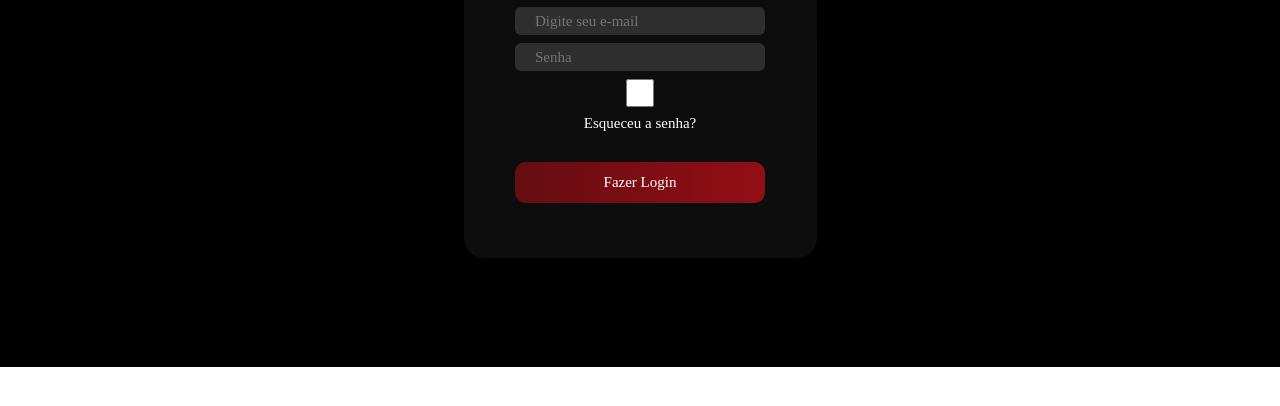
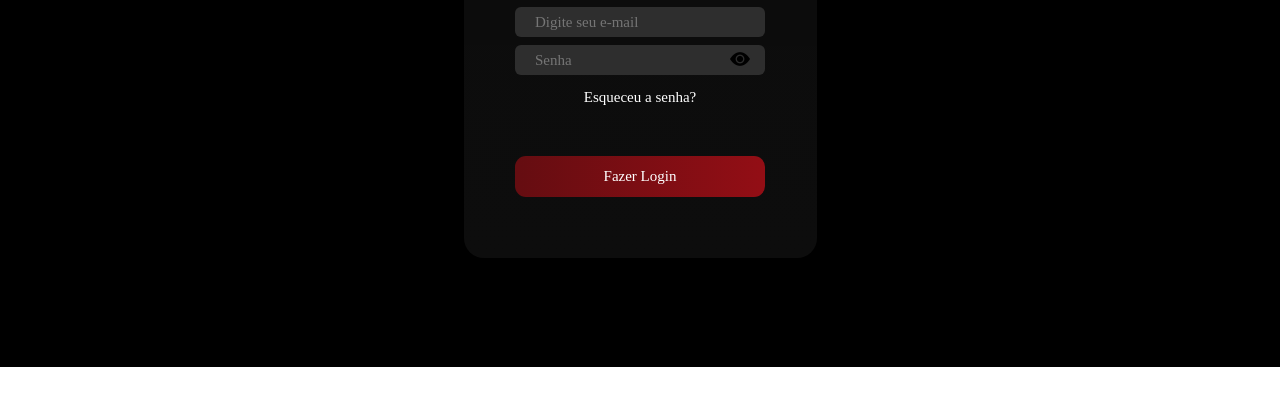
Before and after one commit to projeto-yotte/site-yotte, a website: page site/public/login.html in a window 1280 px wide. Shown: the part 276-682 px from the top of the page. Drawn offline with nearby package versions, Linux system fonts and the light colour scheme.

Commit message:
página login 85%

```diff
--- a/site/public/css/login.css
+++ b/site/public/css/login.css
@@ -25,6 +25,16 @@
     width: 353px;
     height: 425px;
     border-radius: 20px;
+}
+
+.eye {
+    margin: -35px 0 0 200px;
+}
+
+.eye i {
+    cursor: pointer;
+font-size: 20px;
+    right: 5%;
 }
 
 .back {
@@ -58,13 +68,14 @@
 .info-input span {
     color: #fff;
     font-size: 15px;
+    padding: 10px 0 0 0;
 }
 
 .info-input input {
     background-color: rgba(46, 46, 46, 1);
     border-radius: 6px;
     width: 250px;
-    height: 28px;
+    height: 30px;
     border: none;
     text-indent: 20px;
     color: #fff;
@@ -75,7 +86,7 @@
     display: flex;
     justify-content: center;
     width: 100%;
-    padding: 30px;
+    padding: 50px;
 }
 
 .button-login {
--- a/site/public/login.html
+++ b/site/public/login.html
@@ -5,6 +5,7 @@
     <meta charset="UTF-8">
     <meta name="viewport" content="width=device-width, initial-scale=1.0">
     <link rel="stylesheet" href="css/login.css">
+    <link rel="stylesheet" href="https://cdn.jsdelivr.net/npm/bootstrap-icons@1.10.5/font/bootstrap-icons.css">
     <!-- <link rel="stylesheet" href="css/global.css"> -->
     <title>Document</title>
 </head>
@@ -22,14 +23,16 @@
             <div class="top-logo">
                 <img class="logo" src="./assets/img/logoCopia.png" alt="">
             </div>
-            <div class="info-input" onclick="mostrarOcultarSenha()">
+            <div class="info-input">
                 <div>
                     <input id="email" class="email-input" type="email" placeholder="Digite seu e-mail">
                 </div>
                 <div>
                     <input id="senha" class="senha-input" type="password" placeholder="Senha">
                 </div>
-                <input id="mostrarSenha" type="checkbox">
+                <div class="eye">
+                    <i class="bi bi-eye-fill" onclick="mostrarOcultarSenha()" id="mostrarSenha"></i>
+                </div>
                 <span>Esqueceu a senha?</span>
             </div>
             <div class="button-logar">
@@ -45,13 +48,15 @@
 <script>
 
     function mostrarOcultarSenha() {
-        var senhaInput = document.getElementById("senha");
-        var mostrarSenhaCheckbox = document.getElementById("mostrarSenha");
+        var inputPass = document.getElementById("senha");
+        var btnShowPass = document.getElementById("mostrarSenha");
 
-        if (mostrarSenhaCheckbox.checked) {
-            senhaInput.type = "text";
+        if (inputPass.type === 'password') {
+            inputPass.setAttribute('type', 'text');
+            btnShowPass.classList.replace('bi-eye-fill', 'bi-eye-slash-fill')
         } else {
-            senhaInput.type = "password";
+            inputPass.setAttribute('type', 'password');
+            btnShowPass.classList.replace('bi-eye-slash-fill', 'bi-eye-fill')
         }
     }
 </script>
```
